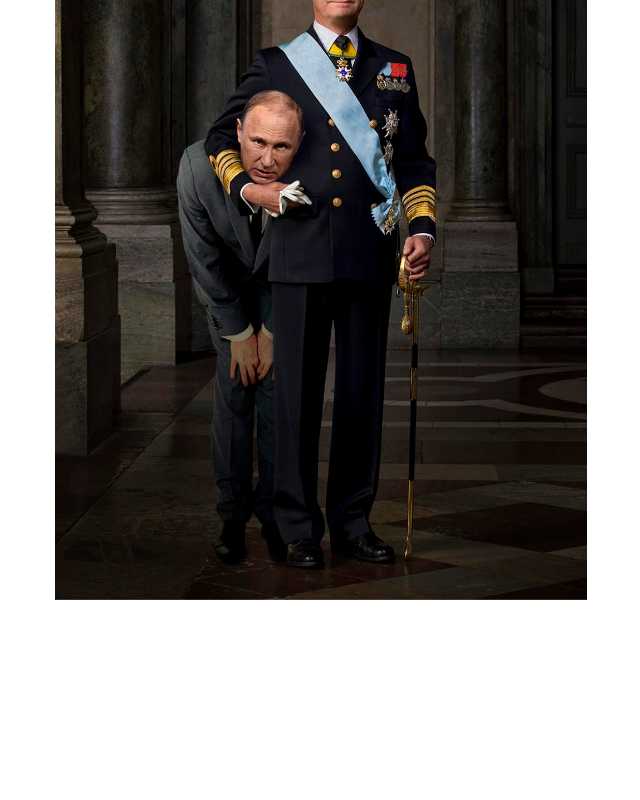
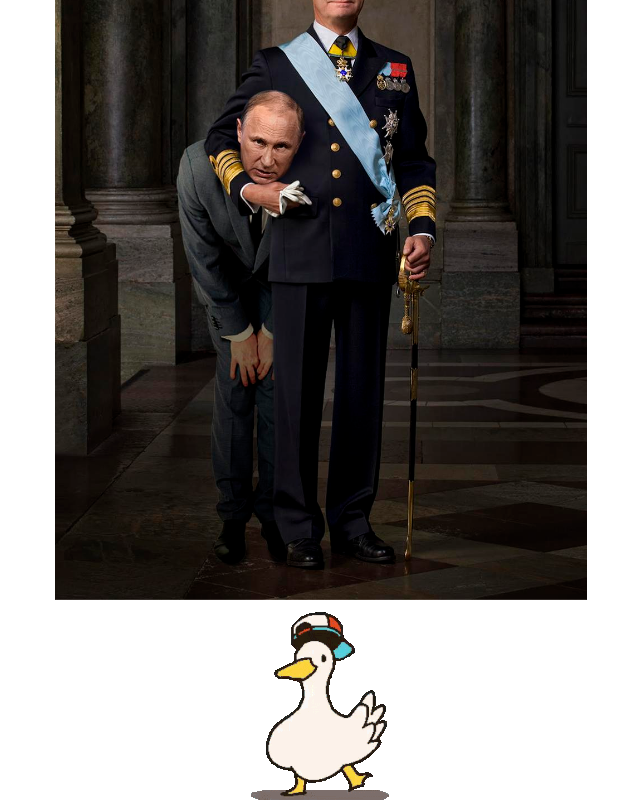
Before and after one commit to clnfrt/clnfrt.github.io, a plain HTML site: page index.html in a window 1280 px wide. Shown: the part 1642-2442 px from the top of the page, without its empty margins (319-959 px from the left). Before the commit the page ends 2242 px from the top, so only its background shows below. Drawn offline with Linux system fonts and the light colour scheme.

Commit message:
Update index.html

```diff
--- a/index.html
+++ b/index.html
@@ -21,6 +21,7 @@
     <img class="center-fit" src='lagom3.jpeg'>
     <img class="center-fit" src='lagom.jpg'>
     <img class="center-fit" src='lagom2.jpg'>
+    <img class="center-fit" src='dancing-duckdancing.gif'>
 </div>
 </body>
 </html>
```
